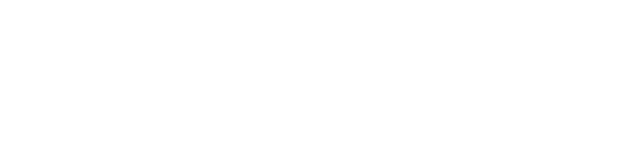
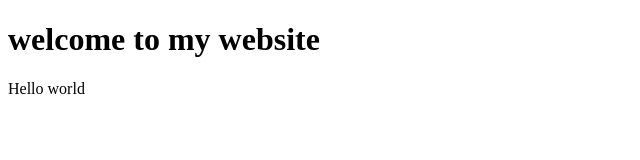
Before and after one commit to adeyemi-webdev/hello, a plain HTML site: page index.html in a window 1280 px wide. Shown: the whole page, without its empty margins (0-640 px from the left). Drawn offline with Linux system fonts and the light colour scheme.

Commit message:
added heading and content

```diff
--- a/index.html
+++ b/index.html
@@ -1,11 +1,12 @@
 <!DOCTYPE html>
 <html lang="en">
     <head>
-
+        <meta>
         <title>Hello world</title>
 
     </head>
-
+    <h1>welcome to my website </h1>
+      Hello world
     <body>
 
     </body>
```
